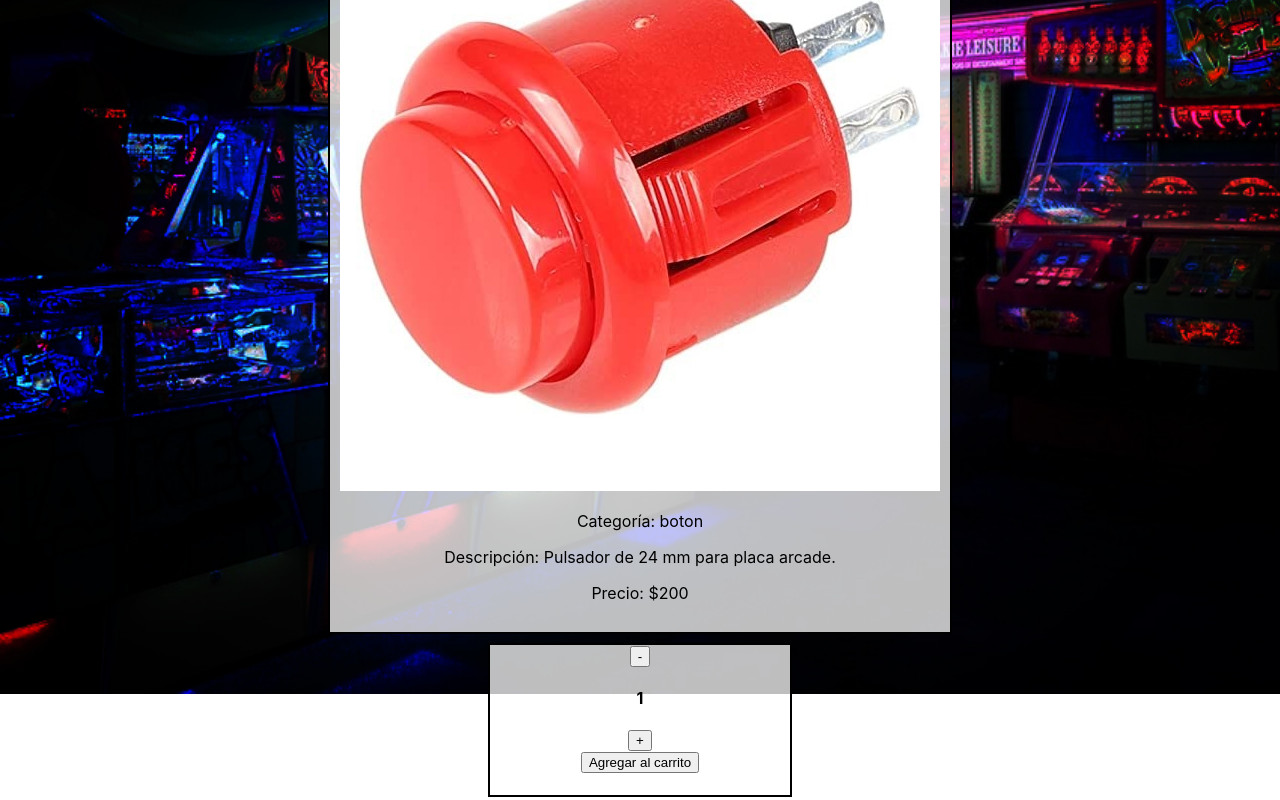
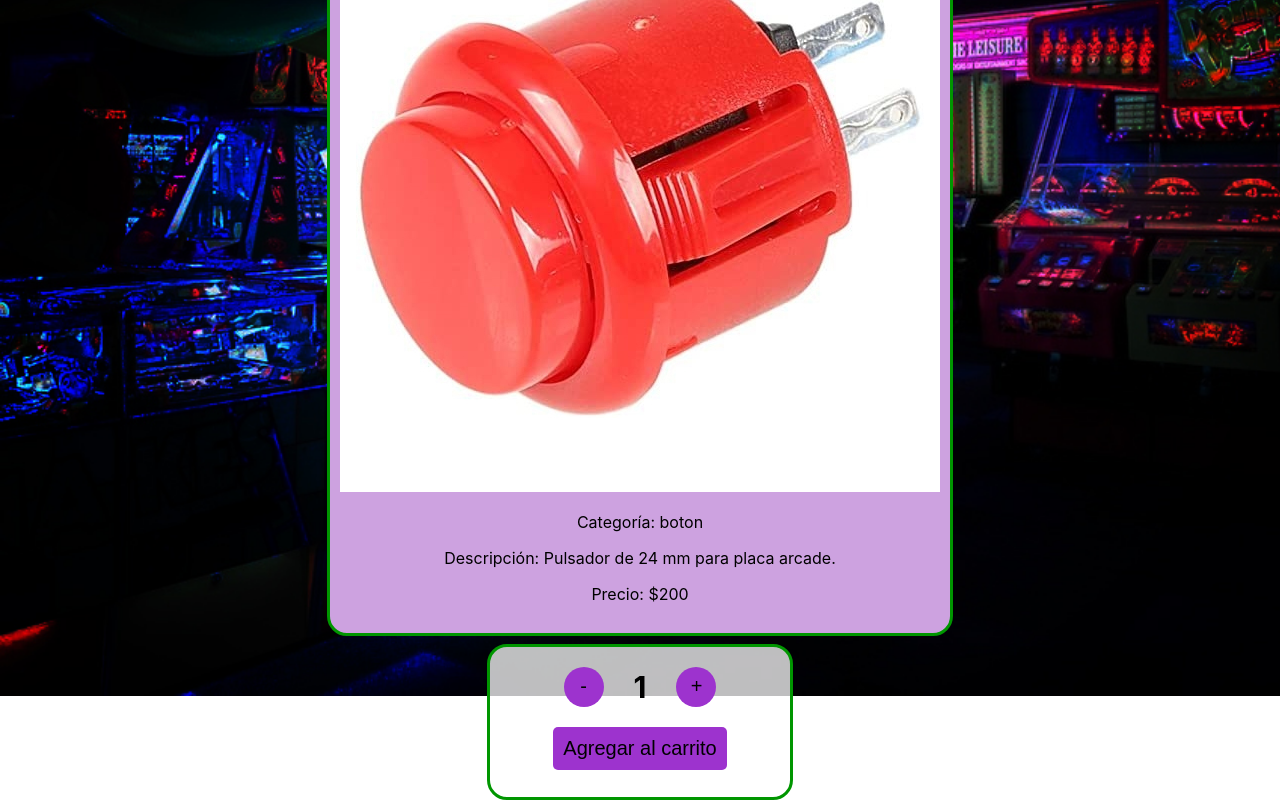
Before and after one commit to arianvivo/vivo-extracredit, a React (Create React App) app: page /item/1 in a window 1280 px wide. Shown: the part 310-1110 px from the top of the page. Built offline with nearby package versions, Linux system fonts and the light colour scheme.

Commit message:
agrego estilos generales!

```diff
--- a/src/App.css
+++ b/src/App.css
@@ -12,6 +12,8 @@
     animation: App-logo-spin infinite 20s linear;
   }
 }
+
+@import url('https://fonts.googleapis.com/css2?family=Poppins:ital,wght@0,100;0,400;0,500;1,100&display=swap');
 
 .App-header {
   background-color: #282c34;
--- a/src/components/Body/index.js
+++ b/src/components/Body/index.js
@@ -8,4 +8,5 @@ const Body = () => {
     )
 }
 
+
 export default Body
--- a/src/components/Item/index.js
+++ b/src/components/Item/index.js
@@ -26,7 +26,7 @@ const Item = ({id, name, img, price, stock}) => {
                 </p>
             </section>
             <footer className="ItemFooter">
-                <Link to={`/item/${id}`}>Ver detalle</Link>
+                <Link to={`/item/${id}`}><span className='detail-text'>Ver detalle</span></Link>
             </footer>
         </article>
     )
--- a/src/components/Item/styles.css
+++ b/src/components/Item/styles.css
@@ -1,13 +1,35 @@
 article {
-    border: 2px solid black;
     width: 300px;
     height: 500px;
-    background-color: rgba(255, 255, 255, 0.747);
+    background-color: rgb(205, 162, 224);
     padding: 10px;
     margin-bottom: 20px;
+    border: 3px solid rgb(0, 150, 0);
+    border-radius: 20px;
 }
 
 img {
     max-width:100%;
     max-height:100%;
 }
+
+.Info {
+
+    font-family: 'Ubuntu', sans-serif;
+    font: bold 11px;
+}
+
+.ItemFooter a {
+    text-decoration: none;
+}
+
+.detail-text {
+    font-size: 32px;
+    font-family: 'Lucida Sans', 'Lucida Sans Regular', 'Lucida Grande', 'Lucida Sans Unicode', Geneva, Verdana, sans-serif;
+    font-style: none;
+    color: rgb(0, 150, 0);
+}
+
+.detail-text:hover{
+    color: rgb(107, 35, 141);
+}
--- a/src/components/ItemCount/index.js
+++ b/src/components/ItemCount/index.js
@@ -18,16 +18,14 @@ const ItemCount = ({stock, initial, onAdd}) => {
 
     return (
         <div className="count-container">
-            <div>
+            <div className="count-controls">
                 <button onClick={decrement}> - </button>
                 <h4>{quantity}</h4>
                 <button onClick={increment}> + </button>
             </div>
-            <div>
-                <button onClick={()=> onAdd(quantity)} disabled={!stock}>
+                <button className="add-to-cart" onClick={()=> onAdd(quantity)} disabled={!stock}>
                     Agregar al carrito
                 </button>
-            </div>
         </div>
     )
 
--- a/src/components/ItemCount/styles.css
+++ b/src/components/ItemCount/styles.css
@@ -4,4 +4,42 @@
     border: 2px solid black;
     background-color: rgba(255, 255, 255, 0.747);
     margin: 40px auto;
+    border: 3px solid rgb(0, 150, 0);
+    border-radius: 20px;
+
+
 }
+
+.count-controls {
+    display: flex;
+    justify-content: center;
+    margin: 20px auto;
+}
+
+.count-controls button {
+    background-color: rgb(157, 51, 206);
+    height: 40px;
+    width: 40px;
+    border-radius: 50%;
+    border: none;
+    font-size: 20px;
+}
+
+.count-controls h4 {
+    font-size: 30px;
+    margin: auto 30px
+
+}
+
+.add-to-cart {
+    background-color: rgb(157, 51, 206);
+    font-size: 20px;
+    padding: 10px;
+    border-radius: 5px;
+    border: none;
+}
+
+.add-to-cart:hover, .count-controls button:hover {
+    border: 2px solid rgb(0, 150, 0);
+    cursor: pointer;
+}
```
